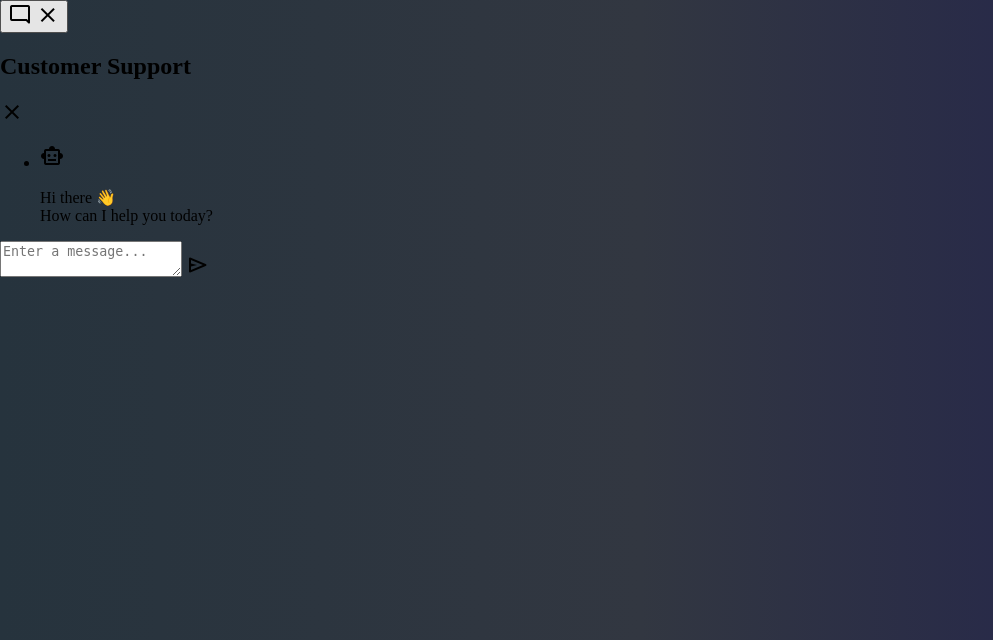
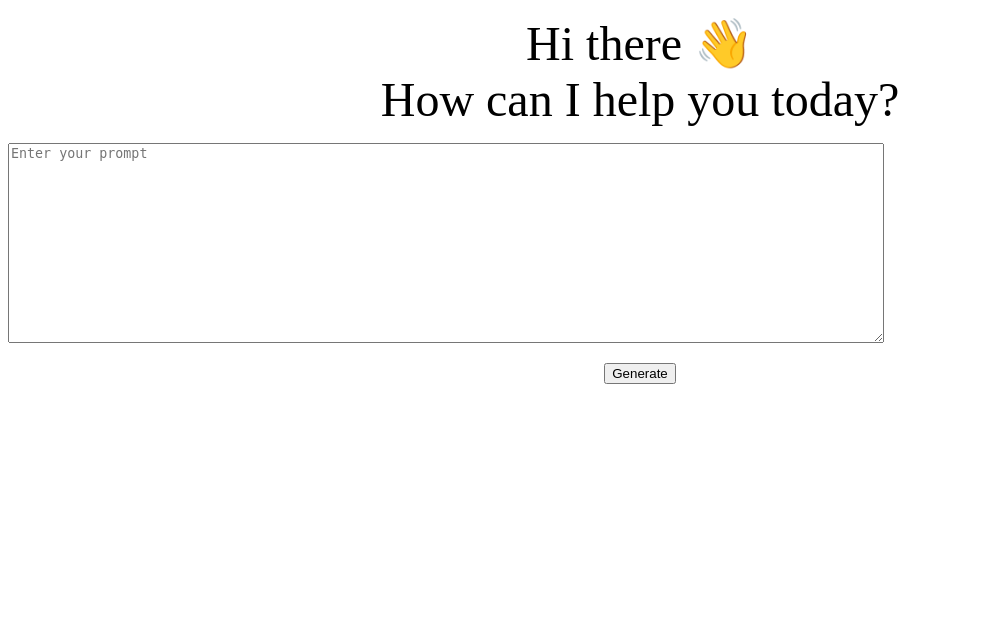
Before and after one commit to yuhongchen0109/flask-openai-assistant-main, a Flask app: page / in a window 1280 px wide. Shown: the top 640 px of the page, without its empty margins (0-993 px from the left). Run offline with Flask 3, Linux system fonts and the light colour scheme.

Commit message:
Update index1.html

```diff
--- a/templates/index1.html
+++ b/templates/index1.html
@@ -1,36 +1,22 @@
 <!DOCTYPE html>
-<html lang="en" dir="ltr">
-  <head>
-    <meta charset="utf-8">
-    <title>Chatbot</title>
-    <link rel="stylesheet" href="style.css">
+<html lang="en">
+
+<head>
+    <meta charset="UTF-8">
     <meta name="viewport" content="width=device-width, initial-scale=1.0">
-    <!-- Google Fonts Link For Icons -->
-    <link rel="stylesheet" href="https://fonts.googleapis.com/css2?family=Material+Symbols+Outlined:opsz,wght,FILL,GRAD@48,400,0,0" />
-    <link rel="stylesheet" href="https://fonts.googleapis.com/css2?family=Material+Symbols+Rounded:opsz,wght,FILL,GRAD@48,400,1,0" />
-    <script src="script.js" defer></script>
-  </head>
-  <body>
-    <button class="chatbot-toggler">
-      <span class="material-symbols-rounded">mode_comment</span>
-      <span class="material-symbols-outlined">close</span>
-    </button>
-    <div class="chatbot">
-      <header>
-        <h2>Customer Support</h2>
-        <span class="close-btn material-symbols-outlined">close</span>
-      </header>
-      <ul class="chatbox">
-        <li class="chat incoming">
-          <span class="material-symbols-outlined">smart_toy</span>
-          <p>Hi there 👋<br>How can I help you today?</p>
-        </li>
-      </ul>
-      <div class="chat-input">
-        <textarea placeholder="Enter a message..." spellcheck="false" required></textarea>
-        <span id="send-btn" class="material-symbols-rounded">send</span>
-      </div>
+    <title>AI App with OpenAI API</title>
+</head>
+
+<body data-new-gr-c-s-loaded="14.1162.0" spellcheck="false">
+    <form action="/generate" method="post">
+        <p style="text-align: center;"><span style="font-size: 48px;">Hi there 👋<br>How can I help you today?</span></p><textarea name="prompt" placeholder="Enter your prompt" class="fr-rounded fr-large" style="height: 194px; width: 870px;"></textarea>
+        <p style="text-align: center;"><button type="submit">Generate</button></p>
+    </form>
+    <p>{% if response %}</p>
+    <div>
+        <p>{{ response }}</p>
     </div>
+    <p>{% endif %}</p>
+</body>
 
-  </body>
 </html>
```
